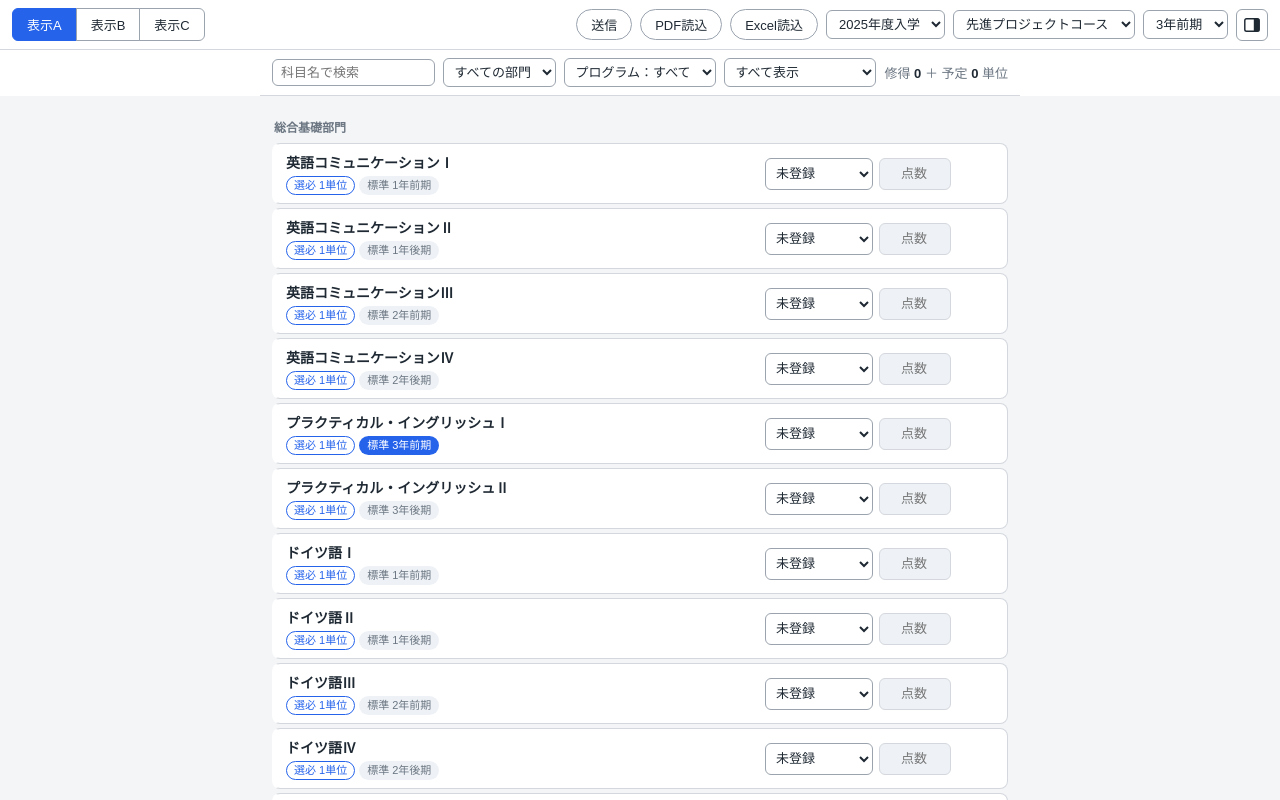
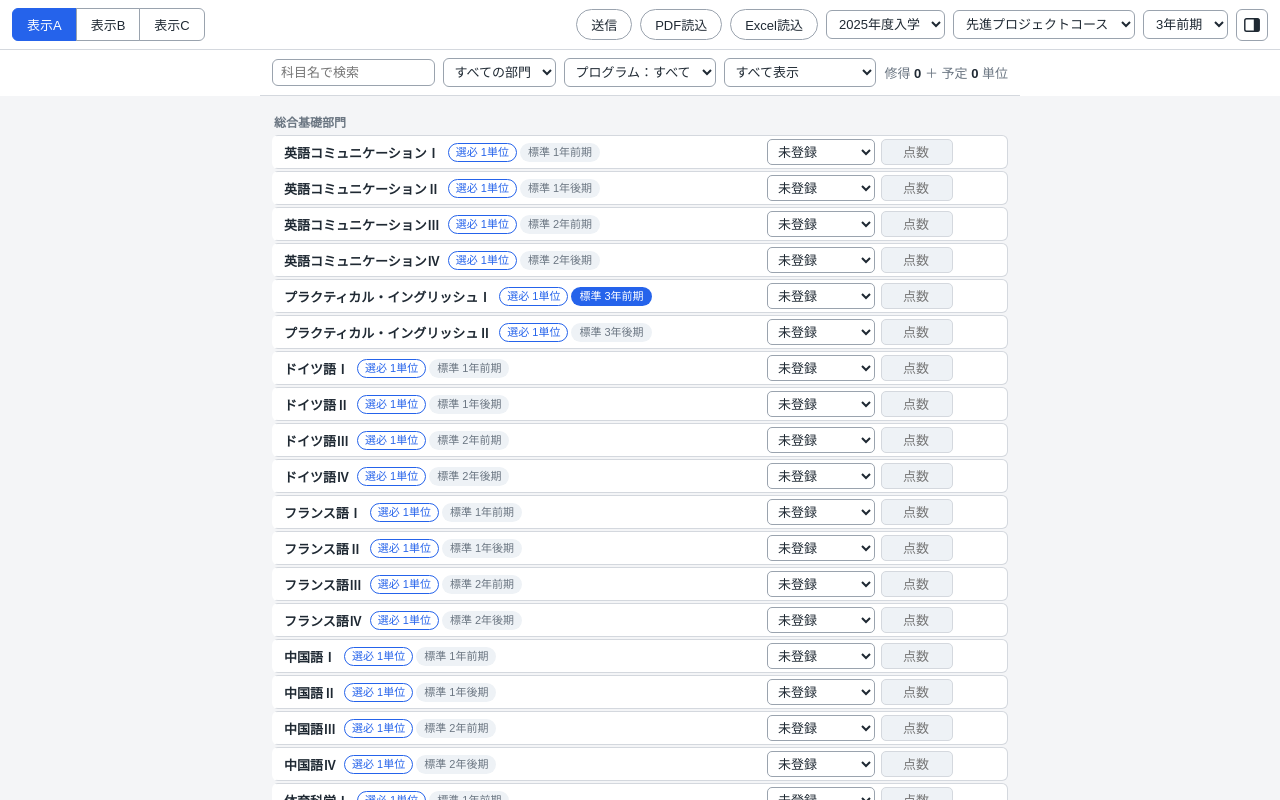
Before and after one commit to sakuK0307/ProjectBIG6, a plain HTML site: page templates/list.html in a window 1280 px wide. Drawn offline with Linux system fonts and the light colour scheme.

Commit message:
fix:履修リストの行を詰める

```diff
--- a/static/css/list.css
+++ b/static/css/list.css
@@ -103,20 +103,21 @@ button, select, input { font: inherit; color: inherit; }
 .list-scroll { overflow-y: auto; flex: 1; min-height: 0; background: var(--bg); }
 .course-list { max-width: 760px; margin: 0 auto; padding: 8px 12px 24px; }
 .group-head {
-  position: sticky; top: 0; z-index: 1; margin: 10px 0 4px; padding: 4px 2px;
+  position: sticky; top: 0; z-index: 1; margin: 6px 0 2px; padding: 3px 2px;
   background: var(--bg); color: var(--muted); font-weight: 600; font-size: 12px;
 }
+/* 1科目を1行に収めて、スクロールを減らす（科目名・タグ・入力欄を横に並べる） */
 .course {
-  display: flex; align-items: center; gap: 10px; flex-wrap: wrap;
-  padding: 8px 10px; margin-bottom: 4px; border: 1px solid var(--line); border-radius: 8px;
+  display: flex; align-items: center; gap: 4px 10px; flex-wrap: wrap;
+  padding: 3px 8px; margin-bottom: 2px; border: 1px solid var(--line); border-radius: 6px;
   background: var(--surface); border-left: 4px solid transparent;
 }
 .course.is-plan { border-left-color: var(--plan-text); }
 .course.is-pass { border-left-color: #16a34a; }
 .course.is-fail { border-left-color: var(--mark-req); }
-.course-main { flex: 1 1 240px; min-width: 0; }
-.course-main .name-btn { font-weight: 600; font-size: 14px; }
-.tags { display: flex; flex-wrap: wrap; gap: 4px; margin-top: 4px; }
+.course-main { flex: 1 1 240px; min-width: 0; display: flex; flex-wrap: wrap; align-items: center; gap: 2px 8px; }
+.course-main .name-btn { font-weight: 600; font-size: 13px; }
+.tags { display: flex; flex-wrap: wrap; gap: 3px; }
 .tag {
   font-size: 11px; line-height: 1; padding: 3px 7px; border-radius: 999px;
   border: 1px solid var(--line); color: var(--muted); background: var(--surface); white-space: nowrap;
@@ -129,7 +130,7 @@ button, select, input { font: inherit; color: inherit; }
 .tag.std { background: var(--std); border-color: transparent; }
 .tag.std.is-now { background: var(--accent); color: #fff; }
 
-.course-input { display: flex; flex-direction: column; align-items: flex-end; gap: 4px; flex: 0 0 auto; }
+.course-input { display: flex; flex-direction: column; align-items: flex-end; gap: 2px; flex: 0 0 auto; }
 /* 1回分（初回・再履修）の入力欄 */
 .attempt { display: flex; align-items: center; gap: 6px; }
 .attempt-no { font-size: 11px; color: var(--muted); white-space: nowrap; }
@@ -139,7 +140,7 @@ button, select, input { font: inherit; color: inherit; }
 }
 .retake-btn:hover { background: color-mix(in srgb, var(--mark-req) 10%, transparent); }
 .term-sel, .score {
-  height: 32px; border: 1px solid var(--line-strong); border-radius: 6px; background: var(--surface);
+  height: 26px; border: 1px solid var(--line-strong); border-radius: 5px; background: var(--surface);
 }
 .term-sel { padding: 0 6px; width: 108px; }
 .score { width: 72px; padding: 0 8px; text-align: right; font-variant-numeric: tabular-nums; }
```
